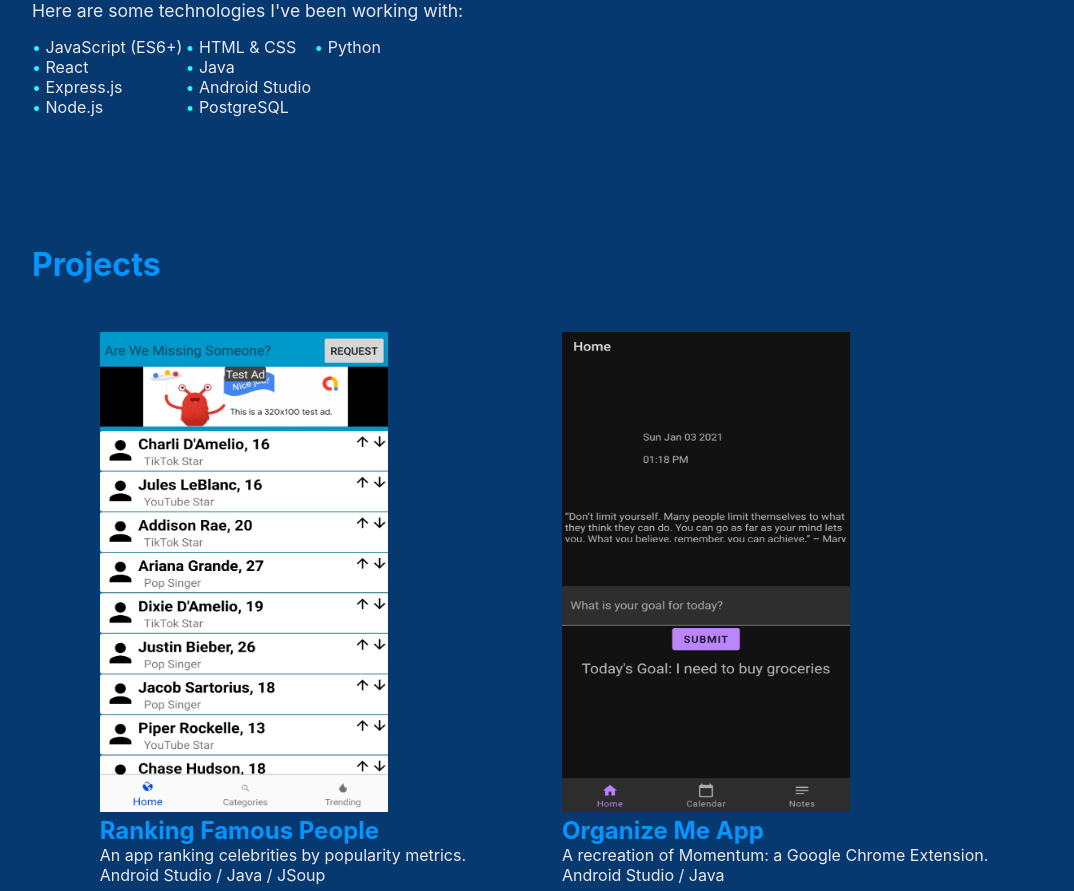
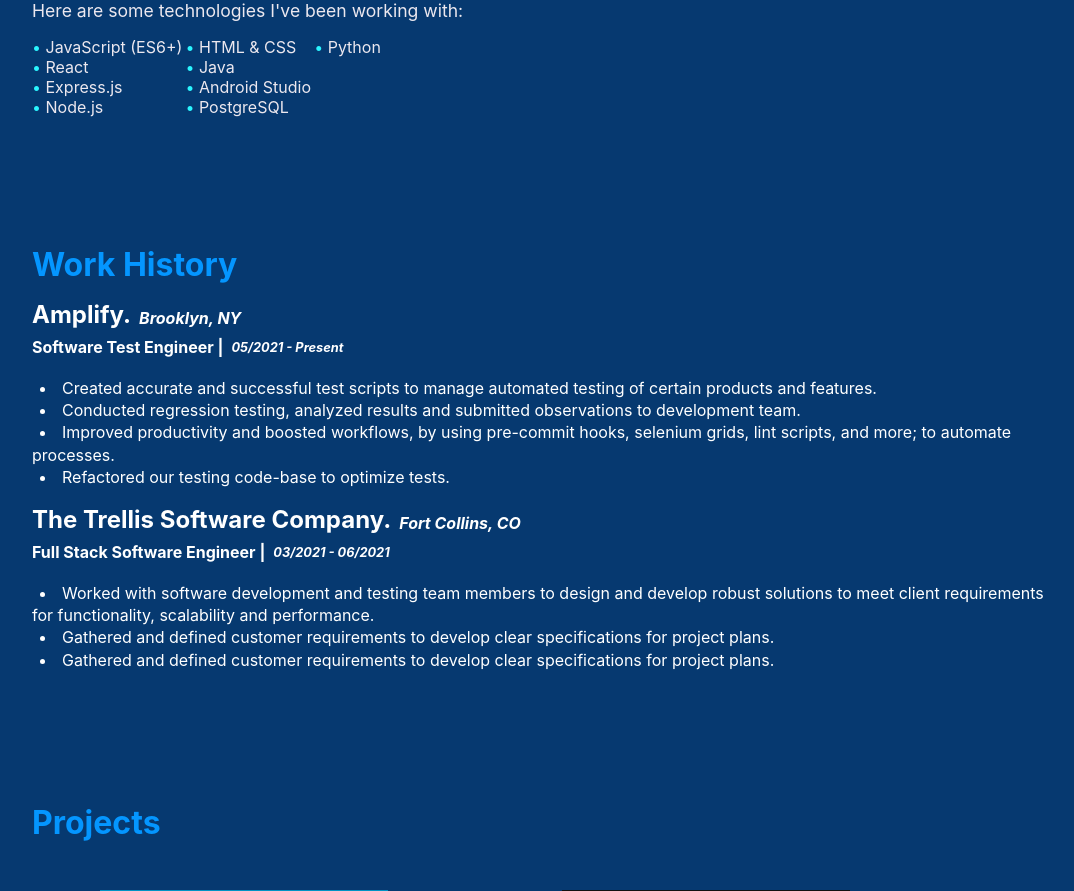
Before and after one commit to JorgeLFigueroa/jorgefigueroa.com-v1, a React (Create React App) app: page / in a window 1280 px wide. Shown: the part 1420-2311 px from the top of the page, without its empty margins (96-1170 px from the left). Built offline with nearby package versions, Linux system fonts and the light colour scheme.

Commit message:
saving work, updated page

```diff
--- a/src/App.js
+++ b/src/App.js
@@ -6,6 +6,7 @@
 import { Hero } from './Components/Hero';
 import { Navbar } from './Components/Navbar';
 import Projects from './Components/Projects';
+import Work from './Components/Work';
 
 
 
@@ -16,6 +17,7 @@
       <SectionContainer>
         <Hero/>
         <About/>
+        <Work/>
         <Projects/>
         <Contact/>
       </SectionContainer>
--- /dev/null
+++ b/src/Components/BulletPoints.js
@@ -0,0 +1,20 @@
+import React, { Component } from 'react'
+import styled from "styled-components";
+
+export default class BulletPoints extends Component {
+    render() {
+        return (
+            <div>
+             {this.props.data.map((item) => (
+                 <BulletPoint>{item}</BulletPoint>
+             ))}
+            </div>
+         );
+    }
+}
+
+const BulletPoint = styled.li `
+    text-indent: .5rem;
+    line-height: 1.4;
+    color: #ffffff;
+`
--- /dev/null
+++ b/src/Components/Job.js
@@ -0,0 +1,66 @@
+import React, { Component } from 'react'
+import styled from "styled-components";
+import BulletPoints from './BulletPoints';
+
+export default class Job extends Component {
+    render() {
+        return (
+            <JobDiv>
+                <JobLocationDiv>
+                    <h1>{this.props.data.company}</h1>
+                    <h2>{this.props.data.location}</h2>
+                </JobLocationDiv>
+                <Description>
+                    <TitleAndDatesDiv>
+                        <h2>{this.props.data.title + ' | '}</h2>
+                        <h3>{this.props.data.dates}</h3>
+                    </TitleAndDatesDiv>
+                    <br />
+                    <BulletPoints data={this.props.data.description}></BulletPoints>
+                </Description>
+            </JobDiv>
+        )
+    }
+}
+
+const JobDiv = styled.div `
+`;
+
+const JobLocationDiv = styled.div `
+    padding-top: 1rem;
+    display: flex;
+    h1 {
+        color: #fff;
+    }
+    h2 {
+        padding-left: .5rem;
+        padding-top: .5rem;
+        color: #fff;
+        font-size: 1rem;
+        font-style: italic;
+    }
+`;
+
+const Description = styled.div `
+    h2 {
+        padding-top: .5rem;
+        color: #fff;
+        font-size: 1rem;
+    }
+`;
+
+const TitleAndDatesDiv = styled.div `
+    display: flex;
+    h2 {
+        padding-top: .5rem;
+        color: #fff;
+        font-size: 1rem;
+    }
+    h3 {
+        padding-top: .7rem;
+        padding-left: .5rem;
+        color: #fff;
+        font-size: .8rem;
+        font-style: italic;
+    }
+`
--- /dev/null
+++ b/src/Components/Work.js
@@ -0,0 +1,57 @@
+import styled from "styled-components";
+import React, { Component } from 'react'
+import Job from './Job'
+
+const Amplify = {
+    company: 'Amplify.',
+    location: 'Brooklyn, NY',
+    title: 'Software Test Engineer',
+    dates: '05/2021 - Present',
+    description: [
+        'Created accurate and successful test scripts to manage automated testing of certain products and features.',
+        'Conducted regression testing, analyzed results and submitted observations to development team.',
+        'Improved productivity and boosted workflows, by using pre-commit hooks, selenium grids, lint scripts, and more; to automate processes.',
+        'Refactored our testing code-base to optimize tests.'
+    ],
+};
+
+const Trellis = {
+    company: 'The Trellis Software Company.',
+    location: 'Fort Collins, CO',
+    title: 'Full Stack Software Engineer',
+    dates: '03/2021 - 06/2021',
+    description: [
+        'Worked with software development and testing team members to design and develop robust solutions to meet client requirements for functionality, scalability and performance.',
+        'Gathered and defined customer requirements to develop clear specifications for project plans.',
+        'Gathered and defined customer requirements to develop clear specifications for project plans.'
+    ],
+}
+
+export default class Work extends Component {
+    render() {
+        return (
+            <WorkHistoryContainer>
+                <WorkHistoryTitle>Work History</WorkHistoryTitle>
+                <Job data={Amplify}></Job>
+                <Job data={Trellis}></Job>
+            </WorkHistoryContainer>
+        )
+    }
+}
+
+
+const WorkHistoryContainer = styled.div`
+  padding-top: 7rem;
+  color: #0496ff;
+  padding-bottom: 20px;
+`;
+
+const WorkHistoryTitle = styled.h1`
+  font-size: 2rem;
+`;
+
+// const ProjectCards = styled.div`
+//   display: flex;
+//   align-items: center;
+//   justify-content: center;
+// `;
```
Also changed, not shown: 2 other files (tests, documents, lock files or other folders).
